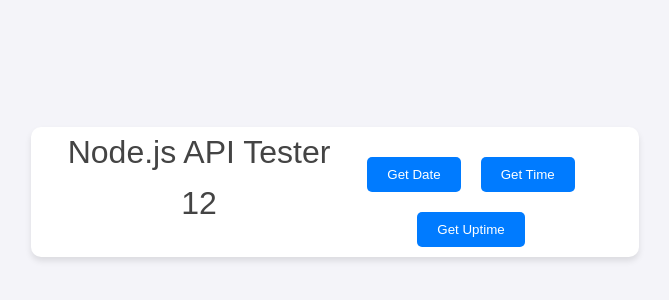
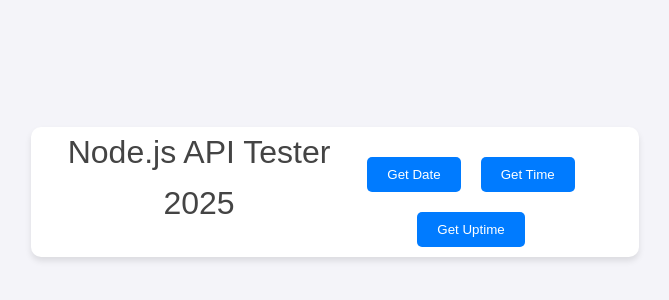
Before and after one commit to lemrex/vue-project, a Vue app: page / in a window 1280 px wide. Shown: the part 208-508 px from the top of the page, without its empty margins (1-670 px from the left). Built offline with nearby package versions, Linux system fonts and the light colour scheme.

Commit message:
Update App.vue

```diff
--- a/src/App.vue
+++ b/src/App.vue
@@ -1,6 +1,6 @@
 <template>
   <div id="app" class="container">
-    <h1>Node.js API Tester 12</h1>
+    <h1>Node.js API Tester 2025</h1>
     <div class="buttons">
       <button @click="fetchDate" class="btn">Get Date</button>
       <button @click="fetchTime" class="btn">Get Time</button>
```
